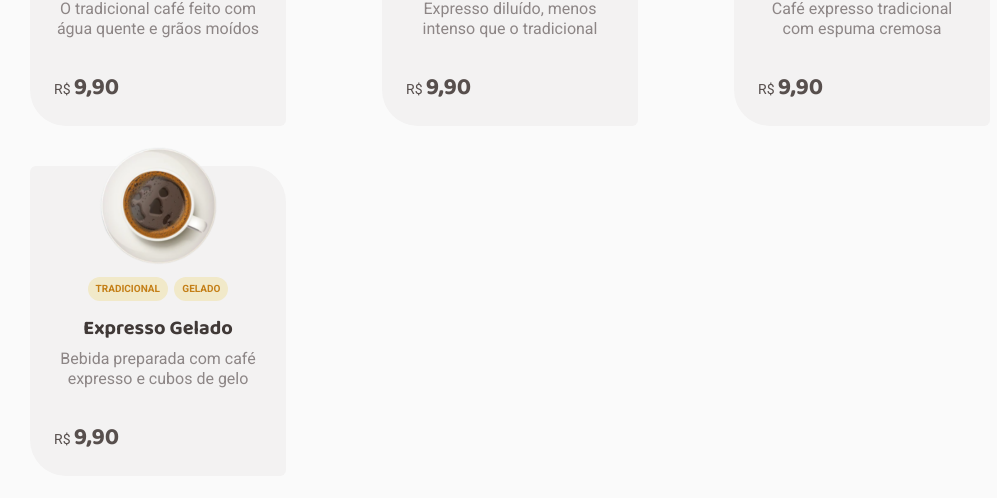
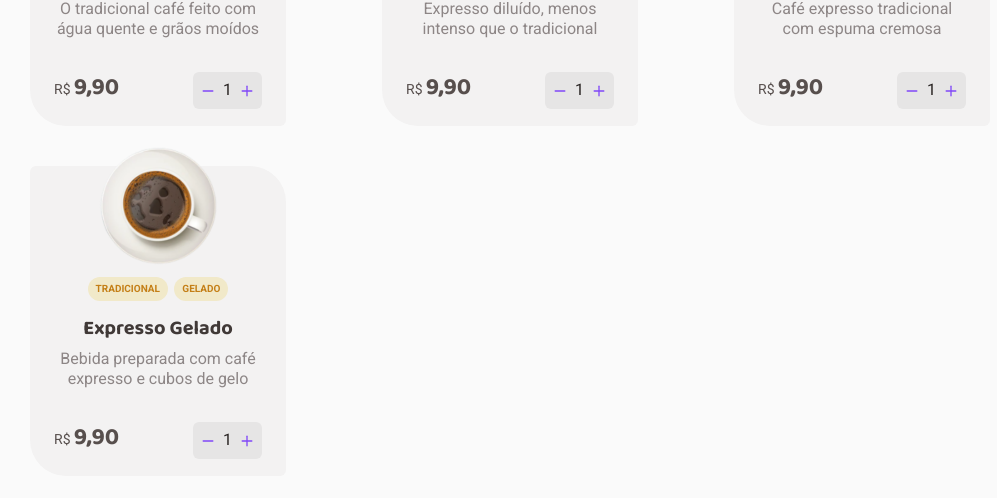
Before and after one commit to clodoaldo-favaro/ignite-desafio-react-02, a React (Vite) app: page / in a window 1280 px wide. Shown: the part 907-1405 px from the top of the page, without its empty margins (130-1127 px from the left). Built offline with nearby package versions, Linux system fonts and the light colour scheme.

Commit message:
wip: componente de quantidade de cafe

```diff
--- /dev/null
+++ b/src/components/NumericInput/index.tsx
@@ -0,0 +1,15 @@
+import { NumericInputContainer } from './styles'
+import { Minus, Plus } from 'phosphor-react'
+import { useState } from 'react'
+
+export function NumericInput() {
+  const [amount, setAmount] = useState(1)
+
+  return (
+    <NumericInputContainer>
+      <Minus size={14} weight={'bold'} />
+      <span>{amount}</span>
+      <Plus size={14} weight={'bold'} />
+    </NumericInputContainer>
+  )
+}
--- /dev/null
+++ b/src/components/NumericInput/styles.ts
@@ -0,0 +1,23 @@
+import styled from 'styled-components'
+
+export const NumericInputContainer = styled.div`
+  background: ${(props) => props.theme.button};
+  border-radius: 6px;
+
+  display: flex;
+  flex-direction: row;
+  justify-content: center;
+  align-items: center;
+  padding: 0.5rem;
+  gap: 0.5rem;
+
+  color: ${(props) => props.theme.purple};
+
+  span {
+    color: ${(props) => props.theme.title};
+  }
+
+  svg {
+    cursor: pointer;
+  }
+`
--- a/src/pages/Home/components/CoffeeCard/index.tsx
+++ b/src/pages/Home/components/CoffeeCard/index.tsx
@@ -1,5 +1,6 @@
 import { CoffeeCardContainer } from './styles'
 import { CoffeeTypeTag } from '../CoffeeTypeTag'
+import { NumericInput } from '../../../../components/NumericInput'
 
 export interface CoffeeProps {
   id: string
@@ -39,6 +40,9 @@ export function CoffeeCard({
           <div>
             <p>{formattedPrice}</p>
           </div>
+          <div>
+            <NumericInput />
+          </div>
         </footer>
       </div>
     </CoffeeCardContainer>
```
